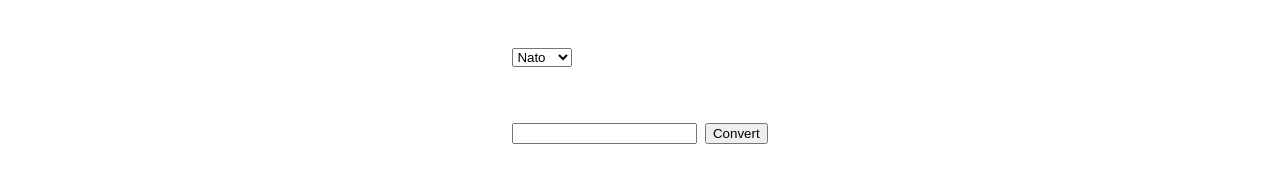
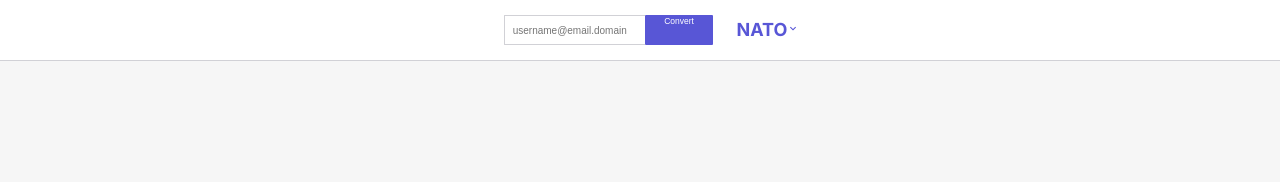
Before and after one commit to carlitoshxcx/Phonetic-Alphabet-Translator-Sandbox, a website built with Parcel: page index.html in a window 1280 px wide. Built offline with nearby package versions, Linux system fonts and the light colour scheme.

Commit message:
Added header

```diff
--- a/index.css
+++ b/index.css
@@ -10,35 +10,20 @@ html {
   --color-gray: #8e8e93;
   --color-light-gray: #d1d1d6;
   --color-skeleton: #e5e5ea;
+  --color-transparent: #ffffff00;
 
-  /* Responsive */
-  /* Small */
-  --sm: '640px';
-  /* Medium */
-  --md: '768px';
-  /* Large */
-  --lg: '1024px';
-  /* Extra Large */
-  --xl: '1280px';
+  /* Font Family */
+  --ff: 'Inter', sans-serif;
 
   /* Font Sizes */
-  --fs-1: '18px'; /* h1 */
-  --fs-2: '12px'; /* h2 */
-  --fs-3: '10px'; /* h3 */
-  --fs-4: '9px'; /* h4 */
-  --fs-5: '8.5px'; /* h5 */
-  --fs-6: '8px'; /* h6 */
-  --fs-7: '7.5px';
+  --fs-1: 18px; /* h1 */
+  --fs-2: 12px; /* h2 */
+  --fs-3: 10px; /* h3 */
+  --fs-4: 9px; /* h4 */
+  --fs-5: 8.5px; /* h5 */
+  --fs-6: 8px; /* h6 */
+  --fs-7: 7.5px;
 }
-
-/* Fonts Sizes */
-.fs-1 { font-size: var(--fs-1); }
-.fs-2 { font-size: var(--fs-2); }
-.fs-3 { font-size: var(--fs-3); }
-.fs-4 { font-size: var(--fs-4); }
-.fs-5 { font-size: var(--fs-5); }
-.fs-6 { font-size: var(--fs-6); }
-.fs-7 { font-size: var(--fs-7); }
 
 /* Font Colors */
 .fc-primary     { color: var(--color-primary); }
@@ -48,38 +33,225 @@ html {
 .fc-gray        { color: var(--color-gray); }
 .fc-light       { color: var(--color-light-gray); }
 
+/* Font Weight */
+.regular { font-weight: 400; }
+.medium { font-weight: 500; }
+.semi-bold { font-weight: 600; }
+.bold { font-weight: 700; }
+
 /* Background Colors */
-.bc-skeleton    { color: var(--color-skeleton); }
-.bc-background  { color: var(--color-background); }
-.bc-background-secondary  { color: var(--color-background-secondary); }
+.bc-skeleton    { background-color: var(--color-skeleton); }
+.bc-background  { background-color: var(--color-background); }
+.bc-background-secondary  { background-color: var(--color-background-secondary); }
 
-/* Small (sm) */
-@media (min-width: 640px) { /* ... */ }
 
-/* Medium (md) */
-@media (min-width: 768px) { /* ... */ }
 
-/* Large (lg) */
-@media (min-width: 1024px) { /* ... */ }
+/* Set box sizing / Reset */
+html, html * {
+  box-sizing: border-box;
+  margin-block-start: 0px;
+	margin-block-end: 0px;
+	margin-inline-start: 0px;
+	margin-inline-end: 0px;
+}
+input:focus, button:focus { outline: none; }
 
-/* Extra Large (xl) */
-@media (min-width: 1280px) { /* ... */ }
 
+
+
+/* Page styles */
 body {
-  font-family: 'Inter', sans-serif;
-  display: flex;
-  flex-flow: column wrap;
-  align-items: center;
-  justify-content: flex-start;
+  font-family: var(--ff);
+  margin: 0;
+  padding: 0;
+  background-color: var(--color-background-secondary);
+  transition: all 0.5s ease-out;
+}
+@media (min-width: 640px) { }
+@media (min-width: 768px) { body { background-color: var(--color-background); } }
+@media (min-width: 1024px) { body { background-color: var(--color-background-secondary); } }
+@media (min-width: 1280px) { }
 
-  background-color: --var(--color-background);
+main {
+  width: 100%;
+  transition: all 0.5s ease-out;
 }
 
-h1 {
-  margin-top: 5vh;
-  margin-bottom: 1vh;
+
+
+/* Header Styles */
+header {
+  margin: 0;
+  padding: 31.5px 10px 10px 10px;
+  background-color: var(--color-background);
+  border-color: var(--color-transparent);
+  border-bottom: 1px solid var(--color-light-gray);
+  /* flex-flow: row; */
+}
+@media (min-width: 768px) {
+  header {
+    margin: 24px 20px 13.5px 20px;
+    border: 1px solid var(--color-light-gray);
+    text-align: center;
+    padding: 15px 0;
+    transition: all 0.5s ease-out;
+  }
+}
+@media (min-width: 1024px) {
+  header {
+    margin: 0;
+    border-top-color: var(--color-transparent);
+    border-top-width: 0;
+    border-left-color: var(--color-transparent);
+    border-left-width: 0;
+    border-right-color: var(--color-transparent);
+    border-right-width: 0;
+    transition: all 0.5s ease-out;
+  }
+}
+@media (min-width: 1024px) {
+  header {
+    text-align: center;
+    padding: 15px 0;
+  }
 }
 
-p {
-  margin: 0;
+/* header .header-content { } */
+header .header-content {
+  transition: all 0.5s ease-out;
 }
+@media (min-width: 1024px) {
+  header .header-content {
+    width: auto;
+    margin: 0 auto;
+    display: inline-flex;
+    flex-flow: row-reverse;
+  }
+}
+
+
+h1 {
+  margin-top: 3px;
+  text-transform: uppercase;
+  color: var(--color-primary-alternate);
+  font-size: var(--fs-1);
+  line-height: 1.3;
+  letter-spacing: normal;
+  display: inline-block;
+  flex: inherit;
+  transition: all 0.5s ease-out;
+  margin-bottom: 5px;
+}
+@media (min-width: 768px) { h1 {display: block;text-align: left;padding-left: 11.5px;padding-bottom: 12.5px;margin-bottom: 0px;}}
+@media (min-width: 1024px) { h1 {display: inline-block;padding-bottom: 0px;}}
+
+
+.select {display: inline-block;}
+.select div { display: none; }
+.select .active { display: inline-block; }
+.selector {
+  width: 12px;
+  height: 12px;
+  background-image: url(assets/select-caret.svg);
+  background-position: center center;
+  background-size: contain;
+  display: inline-block;
+  float: right;
+  margin-top: 4px;
+}
+@media (min-width: 768px) { .selector{position: absolute; } }
+@media (min-width: 1024px) { .selector{ float: right; } }
+
+
+form {
+  display: flex;
+  transition: all 0.5s ease-out;
+}
+@media (min-width: 768px) { form {display: flex;} }
+@media (min-width: 1024px) { form { display: inline-flex; } }
+
+form input {
+  min-height: 25px;
+  padding-left: 7.5px;
+  padding-right: 7.5px;
+  background-color: var(--color-background);
+  border: 1px solid var(--color-light-gray);
+  border-radius: 1px;
+  color: var(--color-secondary);
+  display: flex;
+  font-size: var(--fs-3);
+  flex: 1;
+}
+@media (min-width: 640px) { form button { min-width: initial;} }
+@media (min-width: 768px) {
+  form input {
+    margin-right: 8.75px;
+    transition: all 0.5s ease-out;
+    margin-left: 11.5px;
+    display: flex;
+    flex: 1;
+  }
+}
+@media (min-width: 1024px) {
+  form input {
+    width: 167.5px;
+    min-height: 30px;
+    margin-right: 0px;
+    border-right-width: 0;
+    border-bottom-right-radius: 0;
+    border-top-right-radius: 0;
+    transition: all 0.5s ease-out;
+    float: left;
+    max-height: 30px;
+    padding-right: 0px;
+  }
+}
+
+form button {
+  height: 25px;
+  font-size: var(--fs-5);
+  text-align: center;
+  background-color: var(--color-primary-alternate);
+  border: none;
+  border-radius: 1px;
+  color: var(--color-background);
+  /* margin-right: 10px; */
+  display: block;
+  position: fixed;
+  bottom: 10px;
+  left: 0px;
+  width: 100%;
+  right: 0px;
+  margin-left: 10px;
+  margin-right: 10px;
+  max-width: -webkit-fill-available;
+}
+@media (min-width: 640px) {
+  form button {
+    min-width: initial;
+  }
+}
+@media (min-width: 768px) {
+  form button {
+    margin-left: 8.75px;
+    transition: all 0.5s ease-out;
+    margin-right: 11.5px;
+    display: flex;
+    flex: 1;
+    justify-content: center;
+    position: initial;
+  }
+}
+@media (min-width: 1024px) {
+  form button {
+    max-width: 90px;
+    height: 30px;
+    margin-left: 0px;
+    border-top-right-radius: 1px;
+    border-bottom-right-radius: 1px;
+  }
+}
+
+
+
+/* Result Styles */
--- a/index.html
+++ b/index.html
@@ -8,22 +8,26 @@
 
   <body>
     <main>
+
       <header>
-        <h1>
-          <select>
-            <option>Nato</option>
-            <option>Morse</option>
-          </select>
-          <div class="selector"></div>
-        <h1/>
-        <form>
-          <input type="text">
-          <button>Convert</button>
-        </form>
+        <div class="header-content">
+          <h1 class="bold">
+            <div class="select">
+              <div class="active">Nato</div>
+              <div>Morse</div>
+            </div>
+            <div class="selector"></div>
+          </h1>
+          <form>
+            <input type="text" placeholder="username@email.domain">
+            <button class="medium">Convert</button>
+          </form>
+        </div>
       </header>
+
       <section class="result">
+      </section>
 
-      </section>
     </main>
     <script src="src/index.js"></script>
   </body>
```
Also changed, not shown: assets/select-caret.svg (added), assets/select-option-disabled.svg (added), assets/select-option-enabled.svg (added).
